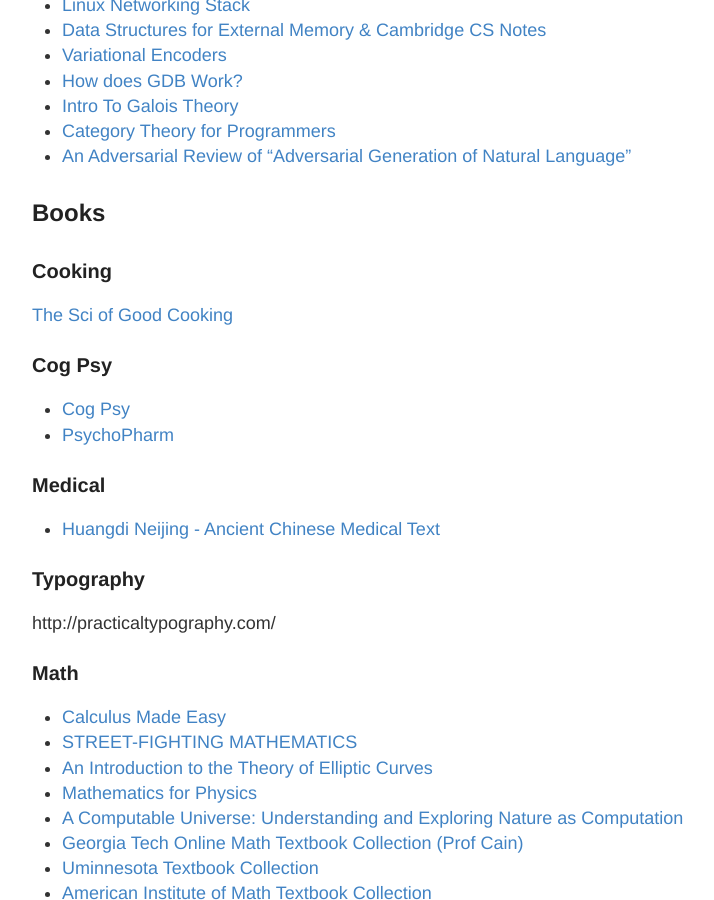
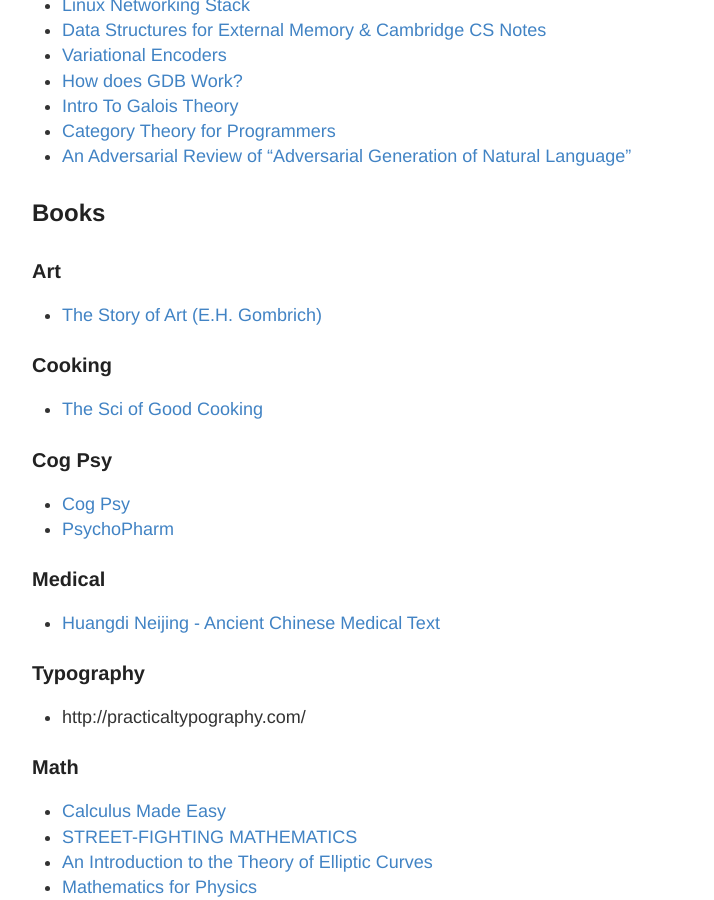
Before and after one commit to RONNCC/ronncc.github, a Jekyll site: the page built from _posts/2015-12-25-ReadingList.md, in a window 1280 px wide and 900 px high, scrolled down 1902 px. Shown: the whole window, without its empty margins (248-962 px from the left). Built offline with Jekyll 4.4.1, drawn with Linux system fonts in a browser that asks for light colours; comment, search, counter and statistics services are not loaded.

```diff
--- a/_posts/2015-12-25-ReadingList.md
+++ b/_posts/2015-12-25-ReadingList.md
@@ -79,8 +79,11 @@
 
 ## Books
 
+### Art
+- [The Story of Art (E.H. Gombrich)](https://www.amazon.com/Story-Art-H-Gombrich/dp/0714832472)
+
 ### Cooking
-[The Sci of Good Cooking](https://www.amazon.com/Science-Cooking-Cooks-Illustrated-Cookbooks/dp/1933615982)
+- [The Sci of Good Cooking](https://www.amazon.com/Science-Cooking-Cooks-Illustrated-Cookbooks/dp/1933615982)
 
 ### Cog Psy
 - [Cog Psy](https://www.amazon.com/Cognitive-Psychology-Brain-Edward-Smith/dp/0131825089)
@@ -92,7 +95,7 @@
 - [Huangdi Neijing - Ancient Chinese Medical Text](http://www.biblio.nhat-nam.ru/Huang_Di_Nei_Jing_Su_Wen-Unschuld-Tessenow-1-2.pdf)
 
 ### Typography
-http://practicaltypography.com/
+- http://practicaltypography.com/
 
 
 ### Math
```
